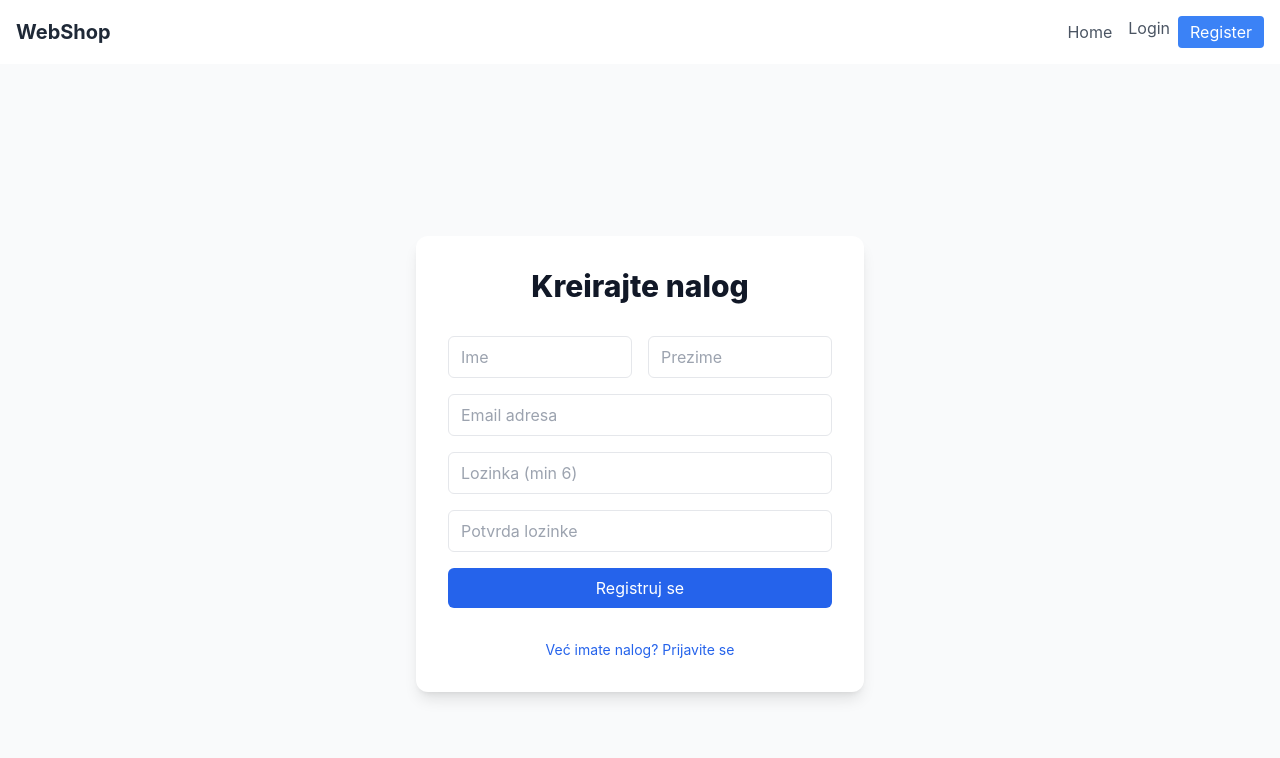
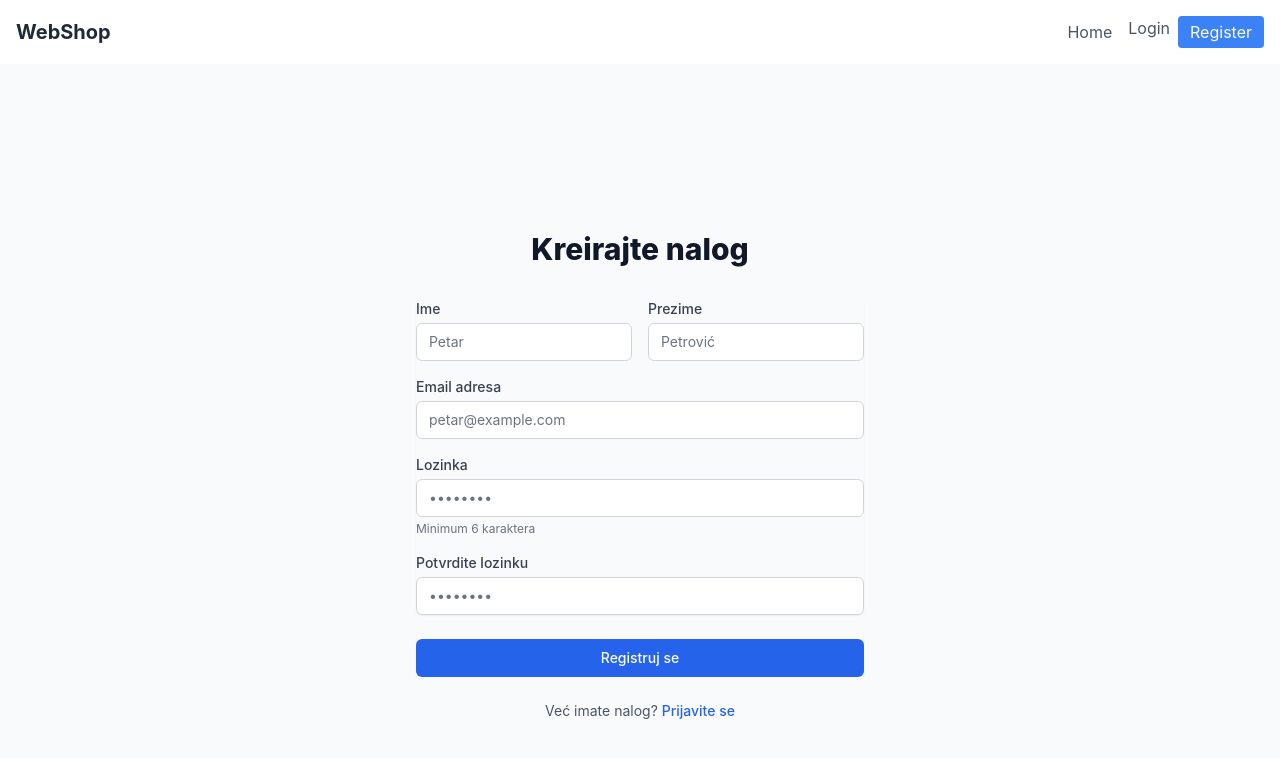
Before and after one commit to hanscmd/webshop-project, a React (Vite) app: page /register in a window 1280 px wide. Shown: the top 758 px of the page. Built offline with nearby package versions, Linux system fonts and the light colour scheme; no server answers.

Commit message:
fix register

```diff
--- a/src/pages/Register.jsx
+++ b/src/pages/Register.jsx
@@ -1,4 +1,5 @@
-import { useState } from 'react'
+import { useState, useEffect } from 'react'
+import { supabase } from '../supabase/client'
 import { Link, useNavigate } from 'react-router-dom'
 
 export default function Register() {
@@ -14,54 +15,109 @@ export default function Register() {
   const [error, setError] = useState(null)
   const [success, setSuccess] = useState(false)
 
+  // Dohvatanje IP adrese i geolokacije pri loading-u komponente
+  useEffect(() => {
+    fetchIpInfo()
+  }, [])
+
+  const fetchIpInfo = async () => {
+    try {
+      // Dohvati IP i geolokaciju (radi u pozadini, ne prikazujemo korisniku)
+      const ipResponse = await fetch('https://api.ipify.org?format=json')
+      const ipData = await ipResponse.json()
+
+      // Dohvati geolokaciju za IP (besplatno do 1000 zahteva dnevno)
+      const geoResponse = await fetch(`https://ipapi.co/${ipData.ip}/json/`)
+      const geoData = await geoResponse.json()
+
+      // Sačuvaj u localStorage ili state manager ako je potrebno za kasnije
+      // Ali ne prikazujemo korisniku
+      window.__userIpInfo = {
+        ip_address: ipData.ip,
+        ip_country: geoData.country_name || '',
+        ip_city: geoData.city || ''
+      }
+
+      console.log('IP info detected for registration:', ipData.ip) // Samo za debug
+    } catch (err) {
+      console.error('Error fetching IP info:', err)
+      window.__userIpInfo = null
+    }
+  }
+
   const handleChange = (e) => {
-    setFormData({ ...formData, [e.target.name]: e.target.value })
+    setFormData({
+      ...formData,
+      [e.target.name]: e.target.value
+    })
   }
 
   const handleSubmit = async (e) => {
     e.preventDefault()
     setError(null)
 
+    // Validacija
     if (formData.password !== formData.confirmPassword) {
       setError('Lozinke se ne poklapaju')
+      return
+    }
+
+    if (formData.password.length < 6) {
+      setError('Lozinka mora imati najmanje 6 karaktera')
       return
     }
 
     setLoading(true)
 
     try {
-      const response = await fetch('/api/register', {
-        method: 'POST',
-        headers: { 'Content-Type': 'application/json' },
-        body: JSON.stringify({
-          email: formData.email,
-          password: formData.password,
-          name: formData.name,
-          surname: formData.surname
-        })
+      // Uzmi IP info koji smo sačuvali (ako postoji)
+      const ipInfo = window.__userIpInfo || {}
+
+      console.log('Registration with IP:', ipInfo.ip_address || 'unknown')
+
+      // Pripremamo metadata sa IP adresom i geolokacijom
+      const metadata = {
+        name: formData.name,
+        surname: formData.surname,
+        full_name: `${formData.name} ${formData.surname}`,
+        role: 'user',
+        ip_address: ipInfo.ip_address || null,
+        ip_country: ipInfo.ip_country || null,
+        ip_city: ipInfo.ip_city || null,
+        registered_at: new Date().toISOString(),
+        user_agent: navigator.userAgent // Opciono: čuvamo i info o browseru
+      }
+
+      const { data, error } = await supabase.auth.signUp({
+        email: formData.email,
+        password: formData.password,
+        options: {
+          data: metadata
+        }
       })
 
-      // Sigurno čitanje odgovora (izbegava SyntaxError: Unexpected token A)
-      const contentType = response.headers.get("content-type")
-      let data
-      if (contentType && contentType.includes("application/json")) {
-        data = await response.json()
-      } else {
-        const text = await response.text()
-        console.error("Server vratio tekst umesto JSON-a:", text)
-        throw new Error("Sistemska greška na serveru (proveri logove u bazi)")
+      if (error) {
+        console.error('Registration error:', error)
+
+        if (error.message.includes('User already registered')) {
+          throw new Error('Korisnik sa ovom email adresom već postoji.')
+        } else {
+          throw error
+        }
       }
 
-      if (!response.ok) {
-        throw new Error(data.error || 'Greška pri registraciji')
+      console.log('Registration successful:', data)
+
+      if (data?.user) {
+        setSuccess(true)
+        // Preusmeri na login nakon 3 sekunde
+        setTimeout(() => {
+          navigate('/login')
+        }, 3000)
       }
-
-      setSuccess(true)
-      setTimeout(() => navigate('/login'), 3000)
-
     } catch (err) {
-      console.error('Registration Error:', err)
-      setError(err.message)
+      console.error('Registration error:', err)
+      setError(err.message || 'Došlo je do greške prilikom registracije')
     } finally {
       setLoading(false)
     }
@@ -69,43 +125,156 @@ export default function Register() {
 
   if (success) {
     return (
-      <div className="min-h-screen flex items-center justify-center bg-gray-50 p-4">
-        <div className="max-w-md w-full text-center p-8 bg-white rounded shadow">
-          <h2 className="text-2xl font-bold text-green-600 mb-4">Registracija uspešna!</h2>
-          <p className="mb-4">Proverite email <b>{formData.email}</b> za potvrdu naloga.</p>
-          <p className="text-sm text-gray-500">Preusmeravanje za 3 sekunde...</p>
+      <div className="min-h-screen flex items-center justify-center bg-gray-50 py-12 px-4 sm:px-6 lg:px-8">
+        <div className="max-w-md w-full space-y-8 text-center">
+          <div className="bg-green-50 border border-green-200 text-green-700 px-4 py-3 rounded">
+            <h2 className="text-2xl font-bold mb-2">Registracija uspešna!</h2>
+            <p className="mb-4">
+              Molimo proverite vaš email (<span className="font-bold">{formData.email}</span>)
+              i potvrdite vaš nalog.
+            </p>
+            <p className="text-sm text-green-600">
+              Bićete preusmereni na stranicu za prijavu za nekoliko sekundi...
+            </p>
+          </div>
+          <Link
+            to="/login"
+            className="inline-block bg-blue-600 text-white px-6 py-2 rounded hover:bg-blue-700"
+          >
+            Idi na prijavu
+          </Link>
         </div>
       </div>
     )
   }
 
   return (
-    <div className="min-h-screen flex items-center justify-center bg-gray-50 py-12 px-4">
-      <div className="max-w-md w-full space-y-8 bg-white p-8 rounded-xl shadow-lg">
-        <h2 className="text-center text-3xl font-extrabold text-gray-900">Kreirajte nalog</h2>
+    <div className="min-h-screen flex items-center justify-center bg-gray-50 py-12 px-4 sm:px-6 lg:px-8">
+      <div className="max-w-md w-full space-y-8">
+        <div>
+          <h2 className="mt-6 text-center text-3xl font-extrabold text-gray-900">
+            Kreirajte nalog
+          </h2>
+        </div>
 
         {error && (
-          <div className="bg-red-50 border border-red-200 text-red-700 px-4 py-3 rounded text-sm">
+          <div className="bg-red-50 border border-red-200 text-red-700 px-4 py-3 rounded">
             {error}
           </div>
         )}
 
-        <form className="mt-8 space-y-4" onSubmit={handleSubmit}>
-          <div className="grid grid-cols-2 gap-4">
-            <input name="name" type="text" required placeholder="Ime" value={formData.name} onChange={handleChange} className="w-full px-3 py-2 border rounded-md" />
-            <input name="surname" type="text" required placeholder="Prezime" value={formData.surname} onChange={handleChange} className="w-full px-3 py-2 border rounded-md" />
+        <form className="mt-8 space-y-6" onSubmit={handleSubmit}>
+          <div className="rounded-md shadow-sm space-y-4">
+            <div className="grid grid-cols-2 gap-4">
+              <div>
+                <label htmlFor="name" className="block text-sm font-medium text-gray-700 mb-1">
+                  Ime
+                </label>
+                <input
+                  id="name"
+                  name="name"
+                  type="text"
+                  required
+                  value={formData.name}
+                  onChange={handleChange}
+                  className="appearance-none relative block w-full px-3 py-2 border border-gray-300 placeholder-gray-500 text-gray-900 rounded-md focus:outline-none focus:ring-blue-500 focus:border-blue-500 focus:z-10 sm:text-sm"
+                  placeholder="Petar"
+                />
+              </div>
+
+              <div>
+                <label htmlFor="surname" className="block text-sm font-medium text-gray-700 mb-1">
+                  Prezime
+                </label>
+                <input
+                  id="surname"
+                  name="surname"
+                  type="text"
+                  required
+                  value={formData.surname}
+                  onChange={handleChange}
+                  className="appearance-none relative block w-full px-3 py-2 border border-gray-300 placeholder-gray-500 text-gray-900 rounded-md focus:outline-none focus:ring-blue-500 focus:border-blue-500 focus:z-10 sm:text-sm"
+                  placeholder="Petrović"
+                />
+              </div>
+            </div>
+
+            <div>
+              <label htmlFor="email" className="block text-sm font-medium text-gray-700 mb-1">
+                Email adresa
+              </label>
+              <input
+                id="email"
+                name="email"
+                type="email"
+                autoComplete="email"
+                required
+                value={formData.email}
+                onChange={handleChange}
+                className="appearance-none relative block w-full px-3 py-2 border border-gray-300 placeholder-gray-500 text-gray-900 rounded-md focus:outline-none focus:ring-blue-500 focus:border-blue-500 focus:z-10 sm:text-sm"
+                placeholder="petar@example.com"
+              />
+            </div>
+
+            <div>
+              <label htmlFor="password" className="block text-sm font-medium text-gray-700 mb-1">
+                Lozinka
+              </label>
+              <input
+                id="password"
+                name="password"
+                type="password"
+                autoComplete="new-password"
+                required
+                value={formData.password}
+                onChange={handleChange}
+                className="appearance-none relative block w-full px-3 py-2 border border-gray-300 placeholder-gray-500 text-gray-900 rounded-md focus:outline-none focus:ring-blue-500 focus:border-blue-500 focus:z-10 sm:text-sm"
+                placeholder="••••••••"
+              />
+              <p className="mt-1 text-xs text-gray-500">
+                Minimum 6 karaktera
+              </p>
+            </div>
+
+            <div>
+              <label htmlFor="confirmPassword" className="block text-sm font-medium text-gray-700 mb-1">
+                Potvrdite lozinku
+              </label>
+              <input
+                id="confirmPassword"
+                name="confirmPassword"
+                type="password"
+                autoComplete="new-password"
+                required
+                value={formData.confirmPassword}
+                onChange={handleChange}
+                className="appearance-none relative block w-full px-3 py-2 border border-gray-300 placeholder-gray-500 text-gray-900 rounded-md focus:outline-none focus:ring-blue-500 focus:border-blue-500 focus:z-10 sm:text-sm"
+                placeholder="••••••••"
+              />
+            </div>
           </div>
-          <input name="email" type="email" required placeholder="Email adresa" value={formData.email} onChange={handleChange} className="w-full px-3 py-2 border rounded-md" />
-          <input name="password" type="password" required placeholder="Lozinka (min 6)" value={formData.password} onChange={handleChange} className="w-full px-3 py-2 border rounded-md" />
-          <input name="confirmPassword" type="password" required placeholder="Potvrda lozinke" value={formData.confirmPassword} onChange={handleChange} className="w-full px-3 py-2 border rounded-md" />
 
-          <button type="submit" disabled={loading} className="w-full py-2 px-4 bg-blue-600 text-white rounded-md hover:bg-blue-700 disabled:bg-blue-300">
-            {loading ? 'Slanje...' : 'Registruj se'}
-          </button>
+          <div>
+            <button
+              type="submit"
+              disabled={loading}
+              className={`group relative w-full flex justify-center py-2 px-4 border border-transparent text-sm font-medium rounded-md text-white ${
+                loading
+                  ? 'bg-blue-400 cursor-not-allowed'
+                  : 'bg-blue-600 hover:bg-blue-700 focus:outline-none focus:ring-2 focus:ring-offset-2 focus:ring-blue-500'
+              }`}
+            >
+              {loading ? 'Kreiranje naloga...' : 'Registruj se'}
+            </button>
+          </div>
+
+          <div className="text-center text-sm">
+            <span className="text-gray-600">Već imate nalog?</span>{' '}
+            <Link to="/login" className="font-medium text-blue-600 hover:text-blue-500">
+              Prijavite se
+            </Link>
+          </div>
         </form>
-        <div className="text-center text-sm">
-          <Link to="/login" className="text-blue-600 hover:underline">Već imate nalog? Prijavite se</Link>
-        </div>
       </div>
     </div>
   )
```
Also changed, not shown: vercel.json.
